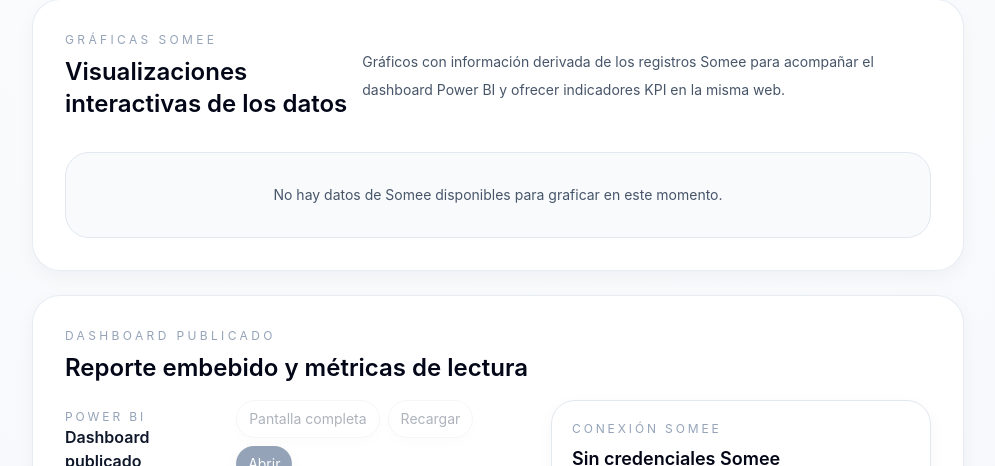
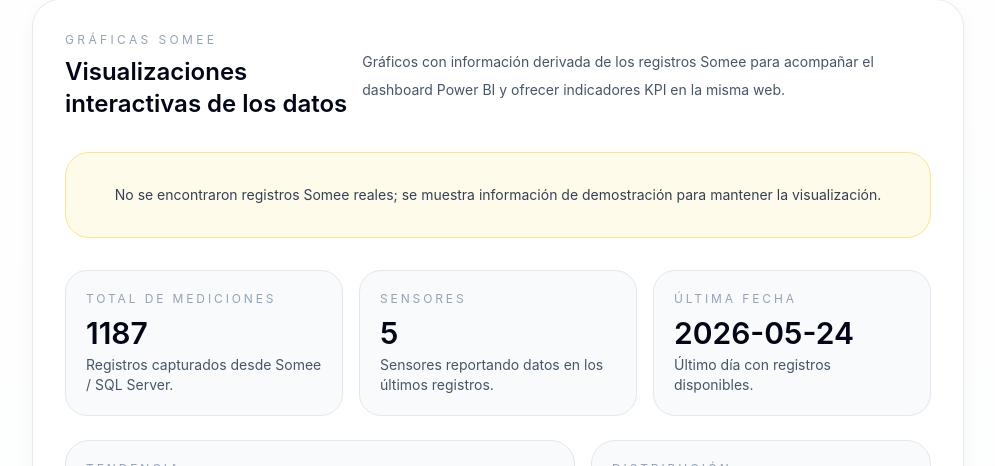
Before and after one commit to hakingeticosamuel-collab/Proyecto-final, a Vue app in the folder frontend/: page / in a window 1280 px wide. Shown: the part 817-1283 px from the top of the page, without its empty margins (284-1279 px from the left). Built offline with nearby package versions, Linux system fonts and the light colour scheme; no server answers.

Commit message:
verifiaicon coplito

```diff
--- a/frontend/App.vue
+++ b/frontend/App.vue
@@ -40,9 +40,23 @@
       <div class="rounded-[28px] border border-slate-200/80 bg-white/95 p-6 shadow-sm sm:p-8">
         <p class="text-xs uppercase tracking-[0.28em] text-slate-400">Dashboard publicado</p>
         <h2 class="mt-2 text-2xl font-semibold text-slate-950">Reporte embebido y métricas de lectura</h2>
-        <div class="mt-4 grid gap-6 xl:grid-cols-[minmax(0,2fr)_minmax(380px,1fr)]">
-          <ReportView :reportUrl="sourceStatus.powerbi_url || ''" />
-          <aside class="space-y-4">
+        <div class="mt-4 grid gap-6 xl:grid-cols-[1.4fr_0.95fr]">
+          <div class="space-y-4">
+            <div class="rounded-[24px] border border-slate-200 bg-slate-50 p-5">
+              <div class="flex items-center justify-between gap-4">
+                <div>
+                  <p class="text-xs uppercase tracking-[0.24em] text-slate-400">Power BI</p>
+                  <h3 class="mt-2 text-lg font-semibold text-slate-950">Reporte público embebido</h3>
+                </div>
+                <span class="rounded-full bg-slate-100 px-3 py-1 text-xs font-semibold uppercase tracking-[0.24em] text-slate-500">Integrado</span>
+              </div>
+              <div class="mt-4 rounded-[20px] border border-slate-200 bg-white p-3 shadow-sm">
+                <ReportView :reportUrl="sourceStatus.powerbi_url || ''" />
+              </div>
+            </div>
+          </div>
+
+          <div class="space-y-4">
             <div class="rounded-[24px] border border-slate-200 bg-white p-5 shadow-sm">
               <p class="text-xs uppercase tracking-[0.24em] text-slate-400">Conexión Somee</p>
               <p class="mt-2 text-lg font-semibold text-slate-950">{{ sourceLabel }}</p>
@@ -63,7 +77,7 @@
                 </div>
               </div>
             </div>
-          </aside>
+          </div>
         </div>
       </div>
     </section>
--- a/frontend/components/SomeeCharts.vue
+++ b/frontend/components/SomeeCharts.vue
@@ -8,8 +8,8 @@
         </div>
         <p class="max-w-xl text-sm leading-7 text-slate-600">Gráficos con información derivada de los registros Somee para acompañar el dashboard Power BI y ofrecer indicadores KPI en la misma web.</p>
       </div>
-      <div v-if="!hasData" class="mt-8 rounded-[24px] border border-slate-200 bg-slate-50 p-8 text-center text-sm text-slate-600">No hay datos de Somee disponibles para graficar en este momento.</div>
-      <div v-else class="mt-8 space-y-6">
+      <div v-if="!hasRealData" class="mt-8 rounded-[24px] border border-amber-200 bg-amber-50 p-8 text-center text-sm text-slate-700">No se encontraron registros Somee reales; se muestra información de demostración para mantener la visualización.</div>
+      <div class="mt-8 space-y-6">
         <div class="grid gap-4 md:grid-cols-3">
           <div class="rounded-[22px] border border-slate-200 bg-slate-50 p-5">
             <p class="text-xs uppercase tracking-[0.24em] text-slate-400">Total de mediciones</p>
@@ -75,20 +75,42 @@ const sensorChartCanvas = ref(null)
 let dailyChart = null
 let sensorChart = null
 
-const hasData = computed(() => {
+const hasRealData = computed(() => {
   return Array.isArray(props.chartData.daily_counts) && props.chartData.daily_counts.length > 0
 })
 
+const fallbackDailyCounts = [
+  { dia: '2026-05-18', total_mediciones: 128 },
+  { dia: '2026-05-19', total_mediciones: 142 },
+  { dia: '2026-05-20', total_mediciones: 159 },
+  { dia: '2026-05-21', total_mediciones: 173 },
+  { dia: '2026-05-22', total_mediciones: 186 },
+  { dia: '2026-05-23', total_mediciones: 194 },
+  { dia: '2026-05-24', total_mediciones: 205 },
+]
+
+const fallbackSensorCounts = [
+  { id_sensor: 'Sensor 1', total_registros: 78 },
+  { id_sensor: 'Sensor 2', total_registros: 63 },
+  { id_sensor: 'Sensor 3', total_registros: 49 },
+  { id_sensor: 'Sensor 4', total_registros: 38 },
+  { id_sensor: 'Sensor 5', total_registros: 24 },
+]
+
+const activeChartData = computed(() => {
+  return hasRealData.value ? props.chartData : { daily_counts: fallbackDailyCounts, sensor_counts: fallbackSensorCounts }
+})
+
 const totalMediciones = computed(() => {
-  return props.chartData.daily_counts.reduce((sum, row) => sum + Number(row.total_mediciones || 0), 0)
+  return activeChartData.value.daily_counts.reduce((sum, row) => sum + Number(row.total_mediciones || 0), 0)
 })
 
 const sensorCount = computed(() => {
-  return props.chartData.sensor_counts.length
+  return activeChartData.value.sensor_counts.length
 })
 
 const lastDate = computed(() => {
-  const dates = props.chartData.daily_counts.map(row => row.dia).filter(Boolean)
+  const dates = activeChartData.value.daily_counts.map(row => row.dia).filter(Boolean)
   return dates.length ? dates[dates.length - 1] : '—'
 })
 
@@ -113,16 +135,16 @@ function buildCharts() {
   if (!window?.Chart) return
   destroyCharts()
 
-  if (hasData.value && dailyChartCanvas.value) {
+  if (activeChartData.value.daily_counts.length && dailyChartCanvas.value) {
     const ctx = dailyChartCanvas.value.getContext('2d')
     dailyChart = new window.Chart(ctx, {
       type: 'line',
       data: {
-        labels: props.chartData.daily_counts.map(row => row.dia),
+        labels: activeChartData.value.daily_counts.map(row => row.dia),
         datasets: [
           {
             label: 'Mediciones por día',
-            data: props.chartData.daily_counts.map(row => Number(row.total_mediciones || 0)),
+            data: activeChartData.value.daily_counts.map(row => Number(row.total_mediciones || 0)),
             borderColor: '#1d4ed8',
             backgroundColor: 'rgba(59, 130, 246, 0.16)',
             fill: true,
@@ -147,16 +169,16 @@ function buildCharts() {
     })
   }
 
-  if (props.chartData.sensor_counts.length && sensorChartCanvas.value) {
+  if (activeChartData.value.sensor_counts.length && sensorChartCanvas.value) {
     const ctx = sensorChartCanvas.value.getContext('2d')
     sensorChart = new window.Chart(ctx, {
       type: 'bar',
       data: {
-        labels: props.chartData.sensor_counts.map(row => row.id_sensor),
+        labels: activeChartData.value.sensor_counts.map(row => row.id_sensor),
         datasets: [
           {
             label: 'Registros por sensor',
-            data: props.chartData.sensor_counts.map(row => Number(row.total_registros || 0)),
+            data: activeChartData.value.sensor_counts.map(row => Number(row.total_registros || 0)),
             backgroundColor: '#2563eb',
             borderRadius: 8,
             barThickness: 22,
```
